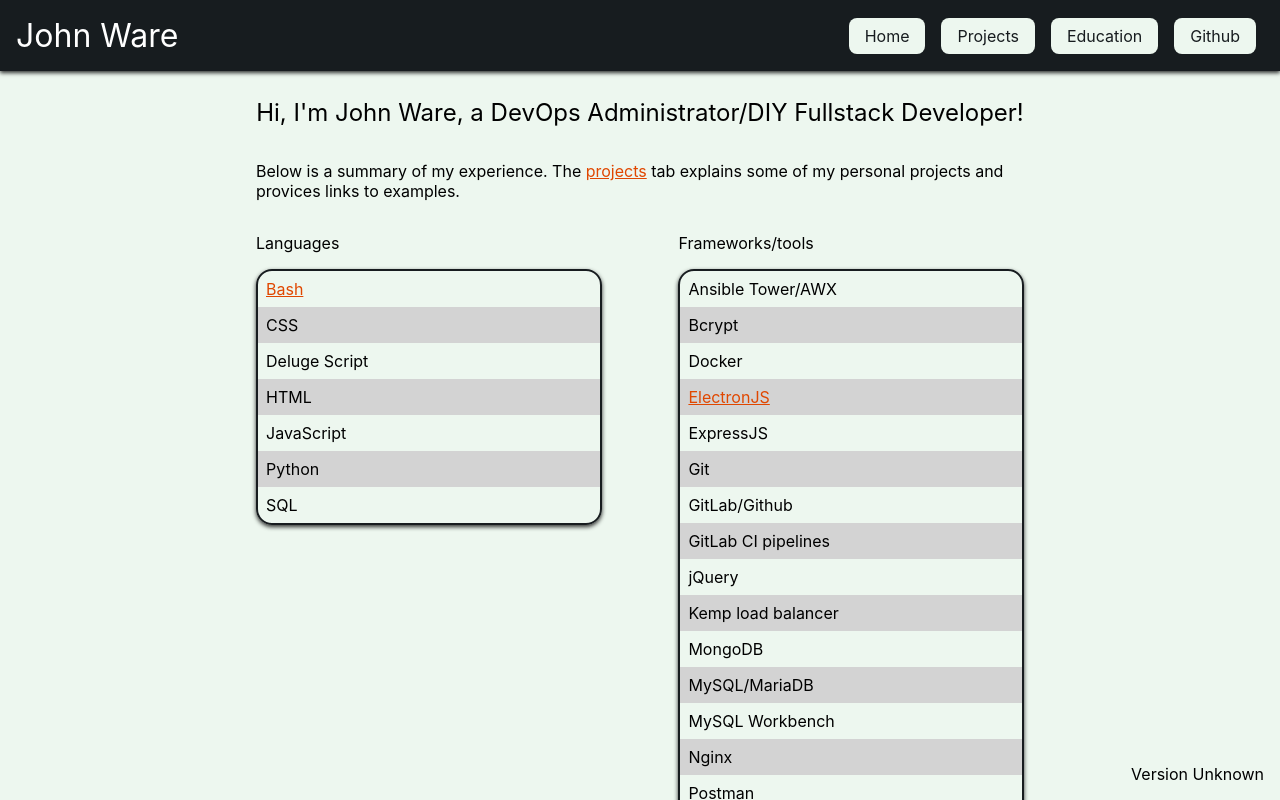
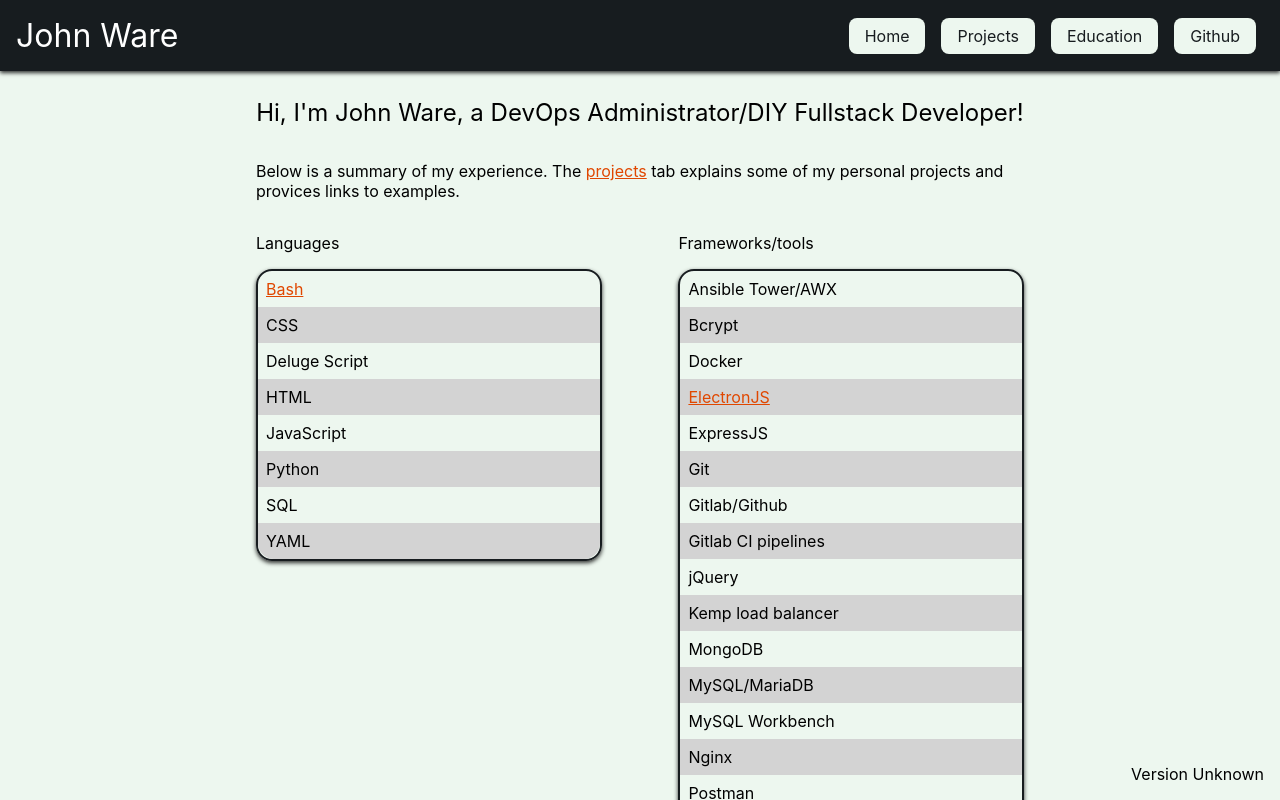
Before and after one commit to Warecuber/portfolio, a React (Create React App) app: page / in a window 1280 px wide. Shown: the top 800 px of the page. Built offline with nearby package versions, Linux system fonts and the light colour scheme.

Commit message:
migrating off old computer

```diff
--- a/src/components/pages/Home.jsx
+++ b/src/components/pages/Home.jsx
@@ -35,6 +35,7 @@ const Home = () => {
 						<p>JavaScript</p>
 						<p>Python</p>
 						<p>SQL</p>
+						<p>YAML</p>
 					</div>
 				</div>
 				<div className="half-width">
@@ -55,8 +56,8 @@ const Home = () => {
 						</p>
 						<p>ExpressJS</p>
 						<p>Git</p>
-						<p>GitLab/Github</p>
-						<p>GitLab CI pipelines</p>
+						<p>Gitlab/Github</p>
+						<p>Gitlab CI pipelines</p>
 						<p>jQuery</p>
 						<p>Kemp load balancer</p>
 						<p>MongoDB</p>
```
Also changed, not shown: .gitlab-ci.yml (deleted), 1 other file (tests, documents, lock files or other folders).
